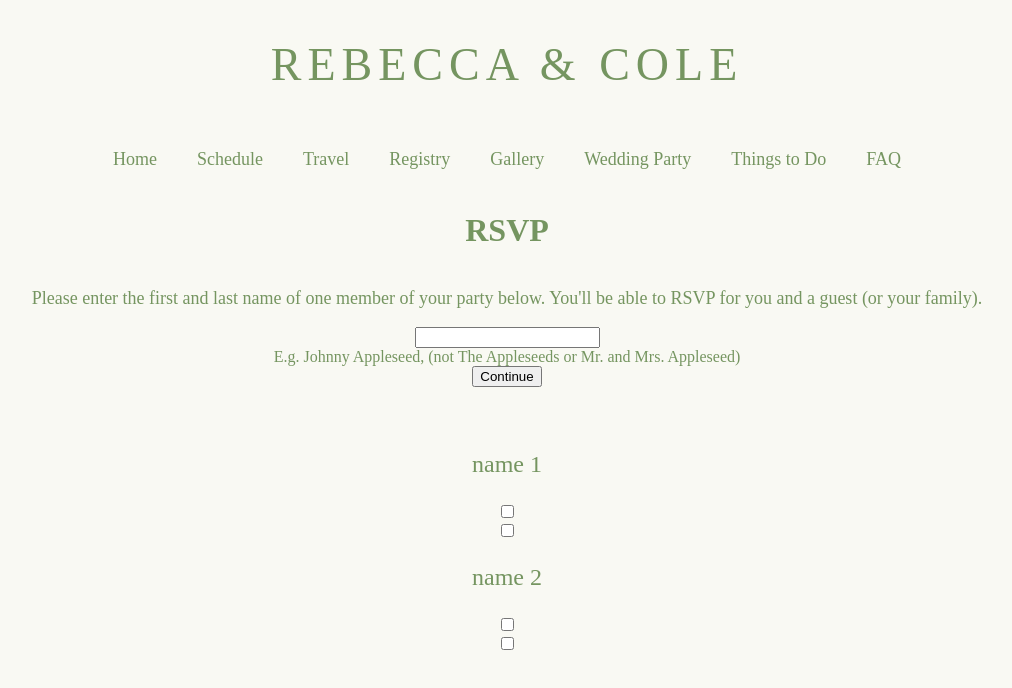
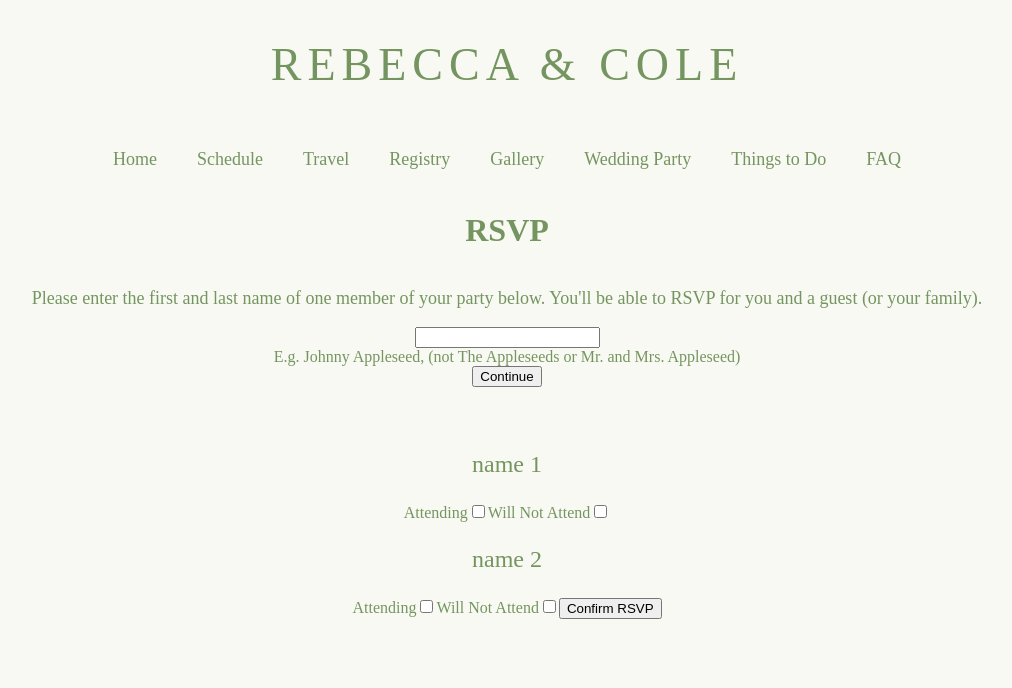
Before and after one commit to colecrum26/wedding, a React (Create React App) app in the folder wedding-website/: page /rsvp in a window 1280 px wide. Both pictures are taken after a click on the button "Continue". Shown: the top 688 px of the page, without its empty margins (133-1145 px from the left). Built offline with nearby package versions, Linux system fonts and the light colour scheme.

Commit message:
laying framework for rsvp; todos

```diff
--- a/wedding-website/src/components/rsvp.respond.jsx
+++ b/wedding-website/src/components/rsvp.respond.jsx
@@ -1,14 +1,41 @@
+import { useState } from "react";
+import { Form } from "react-router-dom";
 
 export default function RSVPRespond() {
+  const [guest1RSVP, setGuest1RSVP] = useState("");
+  const [guest2RSVP, setGuest2RSVP] = useState("");
+
+  function populateGuest() {
+    // if (1 guest) => {return name}
+    // else if (2+ guests) => {return names}
+  }
+
+  function confirmRSVP(e) {
+    e.preventDefault();
+    const formData = new FormData(e.target);
+    const data = formData.entries();
+    for (const entry of data) {
+      console.log(entry);
+    }
+    // send response(s) to RSVP table
+  }
+
   return (
     <div className="page-container">
       <div className="content-wrapper">
-        <p>name 1</p>
-        <input type="checkbox" name="" id="" />
-        <input type="checkbox" name="" id="" />
-        <p>name 2</p>
-        <input type="checkbox" />
-        <input type="checkbox" />
+        <form onSubmit={confirmRSVP}>
+          <p>name 1</p>
+          <label htmlFor="rsvp-yes">Attending</label>
+          <input type="checkbox" name="rsvp-yes" id="" />
+          <label htmlFor="rsvp-no">Will Not Attend</label>
+          <input type="checkbox" name="rsvp-no" id="" />
+          <p>name 2</p>
+          <label htmlFor="rsvp-yes">Attending</label>
+          <input type="checkbox" name="rsvp-yes"/>
+          <label htmlFor="rsvp-no">Will Not Attend</label>
+          <input type="checkbox" name="rsvp-no"/>
+          <button>Confirm RSVP</button>
+          </form>
       </div>
     </div>
   );
--- a/wedding-website/src/pages/rsvp.search.jsx
+++ b/wedding-website/src/pages/rsvp.search.jsx
@@ -1,10 +1,11 @@
 import { useEffect, useState } from "react";
+// import useNavigate;
 import Header from "../components/header";
 import RSVPRespond from "../components/rsvp.respond";
 
 export default function RSVPSearch() {
-  const [guestList, setGuestList] = useState([]);
-  const [guestName, setGuestName] = useState([]);
+  // const [guestList, setGuestList] = useState([]);
+  // const [guestNames, setGuestNames] = useState([]);
   const [showComponent, setShowComponent] = useState(false);
 
   // async function searchGuest() {
@@ -19,7 +20,9 @@ export default function RSVPSearch() {
   // }
 
   function handleClick() {
+    // if (guestList includes guestName => {})
     setShowComponent(true);
+    // else => "We cannot find your name." etc etc
   }
 
   // let guests = getListOf(list, "guest1");
```
